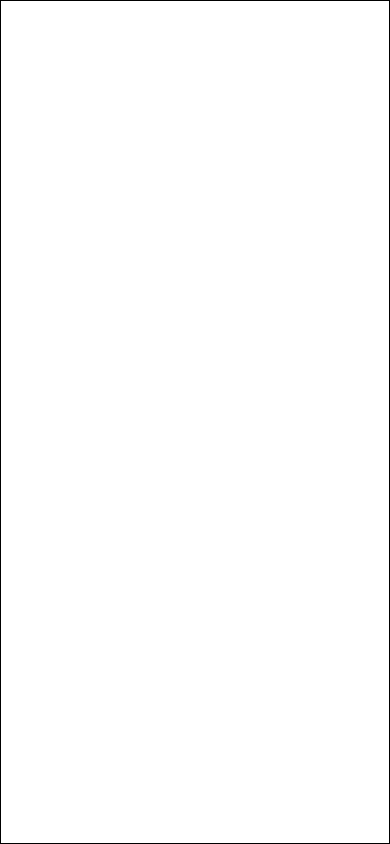
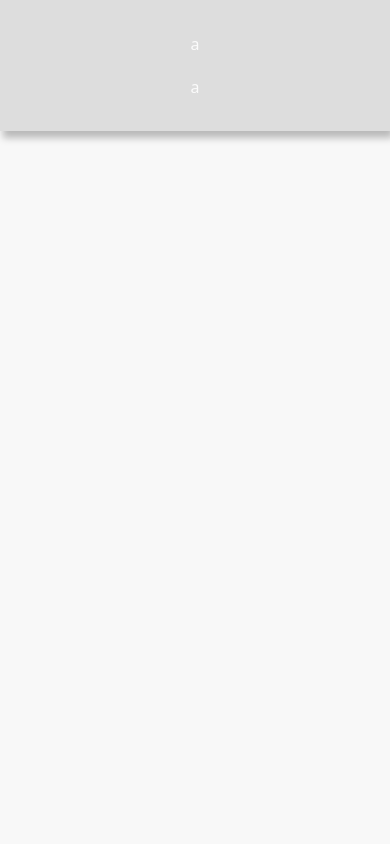
Before and after one commit to Sinkler521/matrix-app, a React (Vite) app: page / in a window 390 px wide. Built offline with nearby package versions, Linux system fonts and the light colour scheme.

Commit message:
some skeletons added, especially controls

```diff
--- a/src/App.css
+++ b/src/App.css
@@ -1,5 +1,6 @@
 .app{
   display: flex;
+  flex-direction: column;
   justify-content: center;
   align-items: center;
   width: 100%;
@@ -13,11 +14,47 @@
   padding: 1rem 1.4rem;
   box-sizing: border-box;
 
-  border: 1px double black;
 }
 
 .min-h-100vh{
   min-height: 100vh;
+}
+
+.controls {
+  width: 95%;
+  display: flex;
+  align-items: center;
+  justify-content: space-between;
+  padding: 1.4rem 1rem;
+  position: fixed;
+  top: 0;
+  background-color: #dddddd;
+  border-bottom-left-radius: 1rem;
+  border-bottom-right-radius: 1rem;
+  min-height: 50px;
+  box-shadow: 0.1rem 0.22rem 0.4rem rgba(0, 0, 0, 0.25);
+  border: #bababa;
+  transition: box-shadow 0.4s ease-in-out;
+}
+
+.controls:hover{
+  box-shadow: 0.2rem 0.44rem 0.44rem rgba(0, 0, 0, 0.25);
+}
+
+
+.controls-element {
+  width: 50%;
+  display: flex;
+  align-items: center;
+  justify-content: space-around;
+}
+
+.justify-center{
+  justify-content: center;
+}
+
+.align-center{
+  align-items: center;
 }
 
 @media screen and (max-width: 1024px){
@@ -25,3 +62,17 @@
    padding: 0.4rem 0.8rem;
  }
 }
+
+@media screen and (max-width: 820px){
+  .controls {
+    flex-direction: column;
+    align-items: center;
+    justify-content: center;
+    width: 100%;
+    border-radius: 0;
+  }
+  .controls-element{
+    padding-top: 0.6rem;
+    padding-bottom: 0.6rem;
+  }
+}
--- a/src/components/Controls/Controls.tsx
+++ b/src/components/Controls/Controls.tsx
@@ -4,7 +4,10 @@ export const Controls = () => {
 
     return (
         <>
-          <div className="controls"></div>
+          <div className="controls">
+            <div className="controls-element">a</div>
+            <div className="controls-element justify-center">a</div>
+          </div>
         </>
     )
 }
--- a/src/index.css
+++ b/src/index.css
@@ -31,6 +31,7 @@ body {
   width: 100%;
   overflow: hidden;
   box-sizing: border-box;
+  background-color: #f8f8f8;
 }
 
 h1 {
```
Also changed, not shown: src/components/PercentileRow/PercentileRow.tsx (added, +10 -0 lines), src/types.ts (+9 -0 lines), src/context/MatrixContext.ts (added), src/utils/utils.ts (added).
